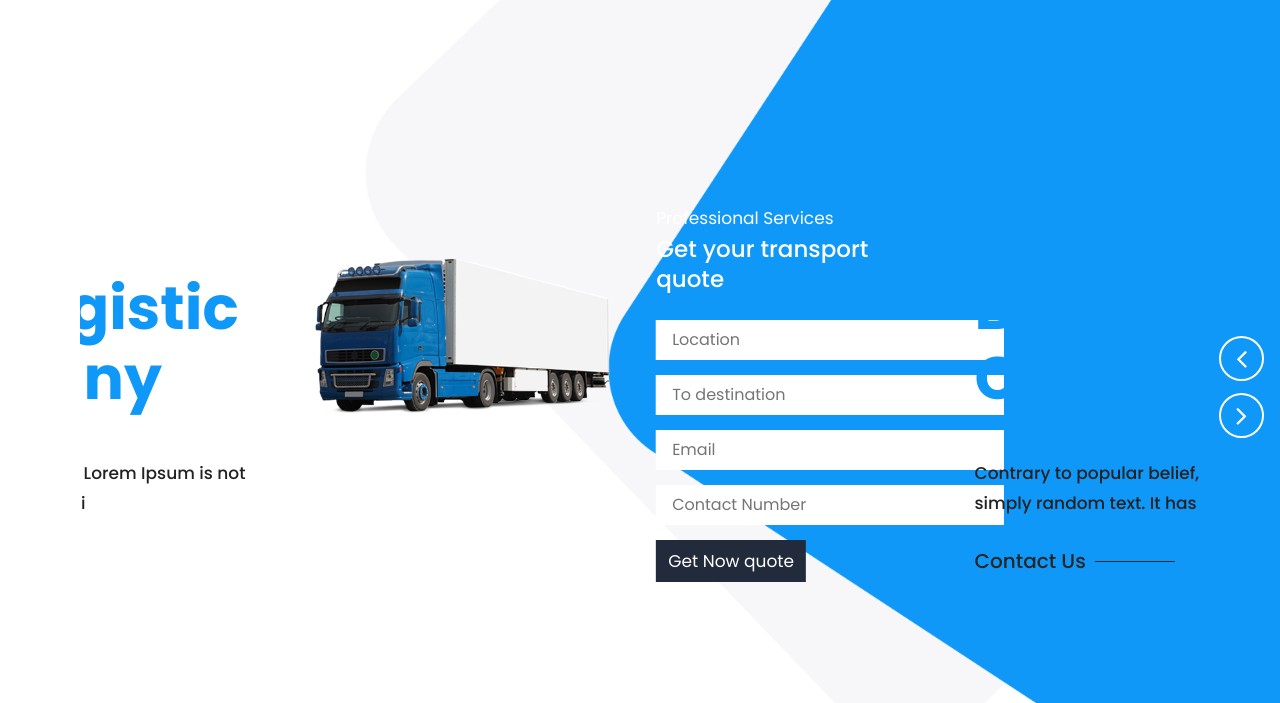
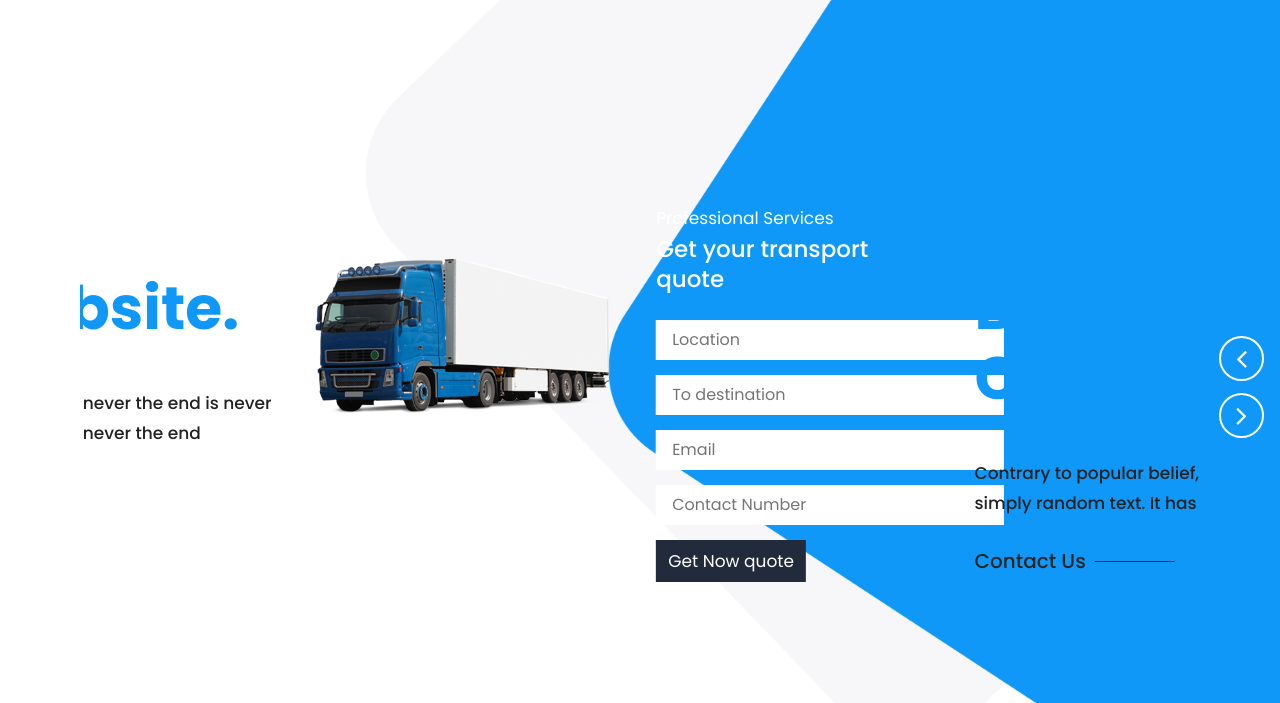
Before and after one commit to Davis0308/a-test-repo, a plain HTML site: page index.html in a window 1280 px wide. Shown: the part 97-800 px from the top of the page. Drawn offline with nearby package versions, Linux system fonts and the light colour scheme; files whose address does not match are found by name.

Commit message:
the end?

```diff
--- a/index.html
+++ b/index.html
@@ -86,8 +86,8 @@
                         <div class="row">
                            <div class="col-md-7 col-lg-5">
                               <div class="text-bg">
-                                 <h1>Best Logistic Company</h1>
-                                 <span>Contrary to popular belief, Lorem Ipsum is not simply random text. It has i</span>
+                                 <h1>The website.</h1>
+                                 <span>the end is never the end is never the end is never the end is never the end is never the end</span>
                                  <a class="read_more" href="#">Contact Us</a>
                               </div>
                            </div>
```
